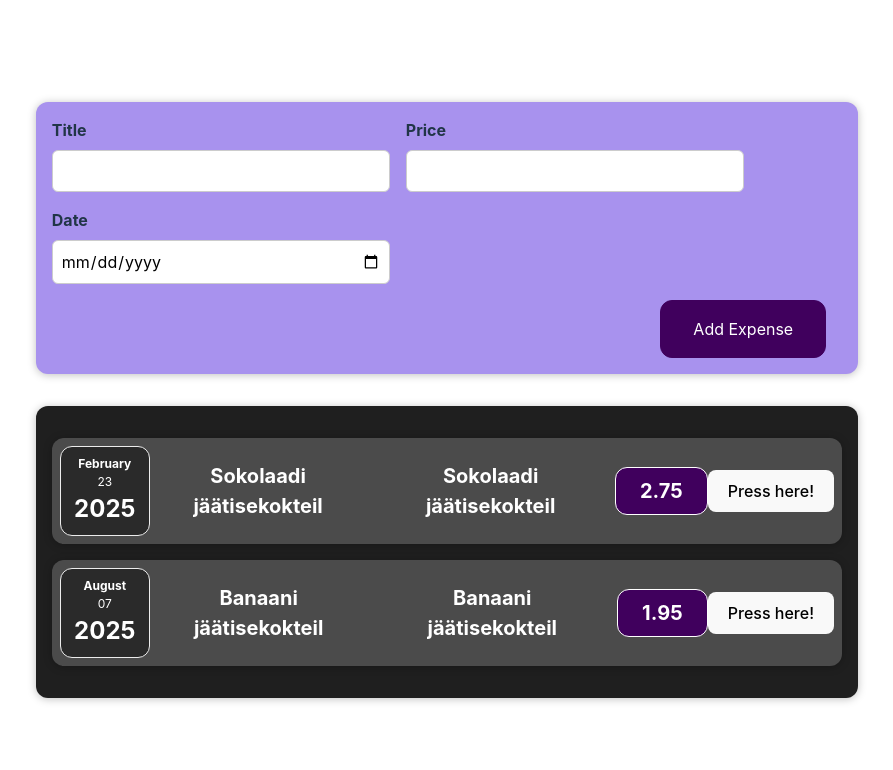
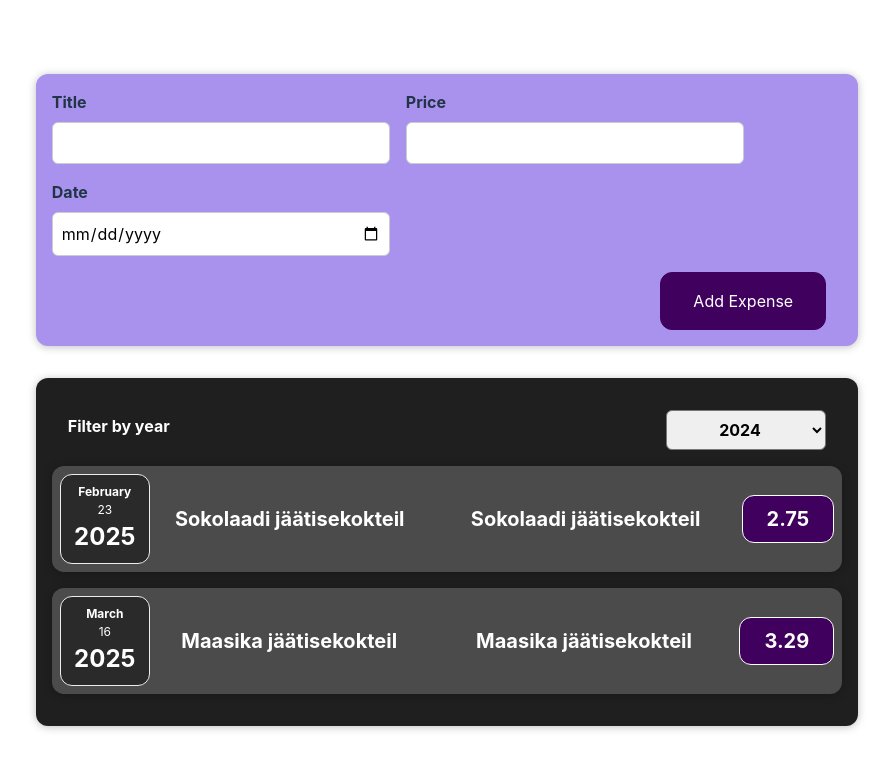
Before and after one commit to heilotiitsmaa/react-expenses, a React (Vite) app: page / in a window 1280 px wide. Shown: the top 770 px of the page, without its empty margins (193-1086 px from the left). Built offline with nearby package versions, Linux system fonts and the light colour scheme.

Commit message:
12. ül.4 data suunamine bottom-up ja väärtuse status quo lugemine ning määramine

```diff
--- a/src/components/Expenses/ExpenseItem.jsx
+++ b/src/components/Expenses/ExpenseItem.jsx
@@ -4,12 +4,12 @@ import Card from '../UI/Card.jsx'
 import {useState} from 'react';
 const ExpenseItem = (prop) => {
     const [title, setTitle] = useState(prop.data.title) //title uueneb kogu aeg
-console.log(prop.data.title);
-const clickHandler = () => {
-    console.log('Pressed it!')
-    setTitle(`Updated by click ${prop.data.title}`) //title jääb samaks
-    console.log(title)
-}
+//console.log(prop.data.title);
+//const clickHandler = () => {
+    //console.log('Pressed it!')
+    //setTitle(`Updated by click ${prop.data.title}`) //title jääb samaks
+    //console.log(title)
+//}
 
 return (
     <Card className="expense-item">
@@ -19,7 +19,7 @@ return (
             <h2>{title}</h2>
             <div className='expense-item__price'>{prop.data.price}</div>
         </div>
-        <button onClick={clickHandler}>Press here!</button>
+        {/*<button onClick={clickHandler}>Press here!</button>*/}
     </Card>
   )
 }
--- a/src/components/Expenses/Expenses.jsx
+++ b/src/components/Expenses/Expenses.jsx
@@ -1,16 +1,26 @@
 /* eslint-disable react/prop-types */
 //expense-item__price fail kättesaadavaks väljaspool
+import { useState } from "react";
+import ExpensesFilter from "./ExpensesFilter.jsx";
+import './Expenses.css'
 import ExpenseItem from "./ExpenseItem.jsx";
-import './Expenses.css'
 import Card from "../UI/Card.jsx";
 
 const Expenses = (props) => {
     // Kontrollime saabunud props-e, et näha, mis andmed komponendile jõuavad.
+    const [filteredYear, setFilteredYear] = useState('2024');
+
+    const filterChangeHandler = (selectedYear) => {
+      setFilteredYear(selectedYear);
+      console.log(`Year data in Expenses.js: ${selectedYear}`);
+    };
 
     return (
       <Card className="expenses">
+        <ExpensesFilter
+        selectedYear={filteredYear} onChangeFilter={filterChangeHandler}/>
           <ExpenseItem data={props.expenses[0]}/>
-          <ExpenseItem data={props.expenses[2]}/>
+          <ExpenseItem data={props.expenses[1]}/>
       </Card>
     )
   };
--- /dev/null
+++ b/src/components/Expenses/ExpensesFilter.css
@@ -0,0 +1,24 @@
+.expenses-filter {
+    color: white;
+    padding: 0 1rem;
+}
+
+.expenses-filter__control {
+    display: flex;
+    width: 100%;
+    align-items: center;
+    justify-content: space-between;
+    margin: 1rem 0;
+}
+
+.expenses-filter label {
+    font-weight: bold;
+    margin-bottom: 0.5rem;
+}
+
+.expenses-filter select {
+    font: inherit;
+    padding: 0.5rem 3rem;
+    font-weight: bold;
+    border-radius: 6px;
+}
--- /dev/null
+++ b/src/components/Expenses/ExpensesFilter.jsx
@@ -0,0 +1,24 @@
+import React from 'react';
+
+import './ExpensesFilter.css';
+
+const ExpensesFilter = (props) => {
+    const dropdownChangeHandler = (event) => {
+        props.onChangeFilter(event.target.value)
+    }
+
+    return (
+        <div className='expenses-filter'>
+            <div className='expenses-filter__control'>
+                <label>Filter by year</label>
+                <select value={props.selectedYear} onChange={dropdownChangeHandler}>
+                    <option value='2023'>2023</option>
+                    <option value='2024'>2024</option>
+                    <option value='2025'>2025</option>
+                </select>
+            </div>
+        </div>
+    );
+};
+
+export default ExpensesFilter;
```
